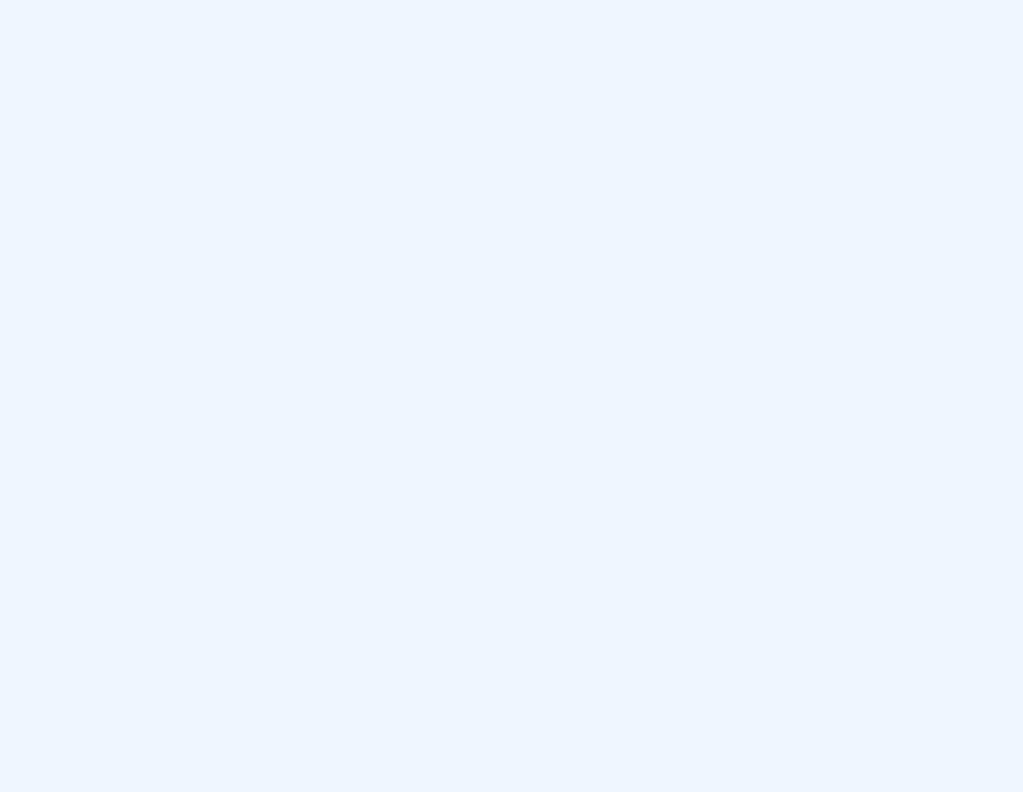
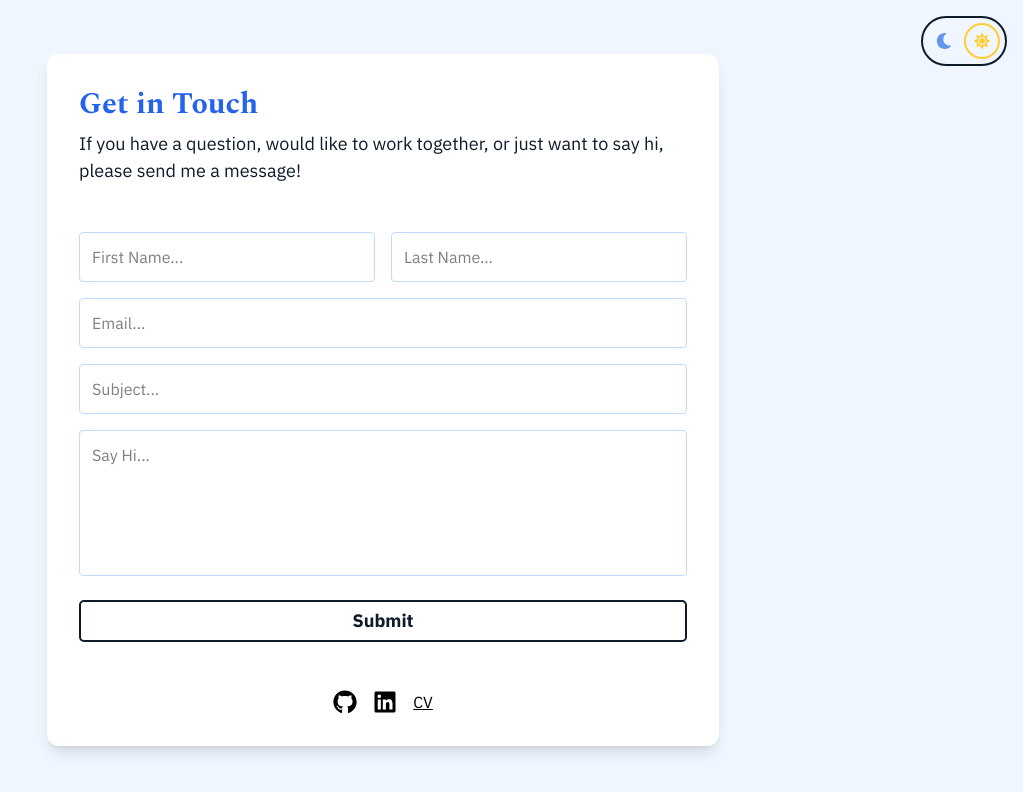
Before and after one commit to RaeesaParker/portfolio-redesigned-25, a React (Vite) app: page /contact in a window 1280 px wide. Before the commit this address had no page. Shown: the top 792 px of the page, without its empty margins (257-1280 px from the left). Built offline with nearby package versions, Linux system fonts and the light colour scheme.

Commit message:
feat(contact)- add contact form

```diff
--- a/src/App.css
+++ b/src/App.css
@@ -13,6 +13,7 @@
   --color-blue-600: #3b82f6;
   --color-blue-700: #2563eb;
   --color-blue-800: #1d4ed8;
+  --color-blue-850: #0c1b4d;
   --color-blue-900: #0d1b2a; /* deep navy */
 
   /* Blacks */
@@ -83,7 +84,7 @@
   }
 
   h3 {
-    font-size: var(--text-lg);
+    font-size: var(--text-xl);
     font-family: var(--font-serif);
     color: var(--color-gold-600);
   }
@@ -94,8 +95,17 @@
 
   p {
     color: var(--color-blue-900);
+    font-size: var(--text-lg);
   }
   .dark p {
+    color: var(--color-blue-100);
+  }
+
+  footer {
+    color: var(--color-blue-900);
+    font-size: var(--text-lg);
+  }
+  .dark footer {
     color: var(--color-blue-100);
   }
 }
--- a/src/App.tsx
+++ b/src/App.tsx
@@ -4,6 +4,9 @@ import { useRef } from 'react';
 import './App.css';
 import { ColourSwitcher } from './common/colourSwitcher';
 import { About } from './pages/homepage/components/about';
+import { Work } from './pages/homepage/components/work';
+import { Contact } from './pages/homepage/components/contact';
+import { Footer } from './common/footer';
 
 function App() {
   const aboutRef = useRef<HTMLDivElement>(null);
@@ -13,13 +16,16 @@ function App() {
       aboutRef.current.scrollIntoView({ behavior: 'smooth' });
     }
   };
-  // 242424 black colour
+
   return (
     <>
-      <div className="flex flex-col">
+      <div className="flex flex-col pr-16 pl-16">
         <ColourSwitcher />
         <Hero onEnterUniverse={scrollToAbout} />
         <About aboutRef={aboutRef} />
+        <Work />
+        <Contact />
+        <Footer />
       </div>
     </>
   );
--- /dev/null
+++ b/src/common/footer.tsx
@@ -0,0 +1,7 @@
+export const Footer = () => {
+  return (
+    <footer className="w-full py-4 text-center text-sm">
+      &copy; 2025 Raeesa Parker
+    </footer>
+  );
+};
--- a/src/main.tsx
+++ b/src/main.tsx
@@ -5,6 +5,8 @@ import App from './App.tsx';
 
 import './index.css';
 import { AboutPage } from './pages/about/aboutPage.tsx';
+import { WorkPage } from './pages/work/workPage.tsx';
+import { ContactPage } from './pages/contact/contactPage.tsx';
 
 const root = document.getElementById('root');
 if (root) {
@@ -13,7 +15,9 @@ if (root) {
       <Routes>
         <Route path="/" element={<App />} />
         <Route path="/about" element={<AboutPage />} />
-      </Routes>{' '}
+        <Route path="/work" element={<WorkPage />} />
+        <Route path="/contact" element={<ContactPage />} />
+      </Routes>
     </BrowserRouter>
   );
 } else {
--- /dev/null
+++ b/src/pages/contact/contactPage.tsx
@@ -0,0 +1,102 @@
+import React from 'react';
+import { FaGithub, FaLinkedin } from 'react-icons/fa';
+
+import { ColourSwitcher } from '../../common/colourSwitcher';
+
+export const ContactPage = () => {
+  return (
+    <div className="flex flex-col min-h-screen items-center justify-center bg-[var(--color-blue-50)] dark:bg-[var(--color-blue-900)] px-4 py-12">
+      <ColourSwitcher />
+
+      <div className="w-full max-w-2xl bg-white dark:bg-[var(--color-blue-850)] rounded-xl shadow-lg p-8 flex flex-col gap-8">
+        <div>
+          <h2 className="text-3xl font-bold text-[var(--color-blue-700)] dark:text-[var(--color-blue-100)] mb-2">
+            Get in Touch
+          </h2>
+          <p className="text-[var(--color-blue-900)] dark:text-[var(--color-blue-50)] mb-4">
+            If you have a question, would like to work together, or just want to
+            say hi, please send me a message!
+          </p>
+        </div>
+        <form
+          action="https://formspree.io/f/xzbqpgdj"
+          method="POST"
+          className="flex flex-col gap-4"
+        >
+          <div className="flex flex-col md:flex-row gap-4">
+            <input
+              type="text"
+              name="firstname"
+              placeholder="First Name..."
+              required
+              className="flex-1 p-3 rounded border border-[var(--color-blue-200)] focus:outline-none focus:ring-2 focus:ring-[var(--color-gold-500)] bg-[var(--color-white-50)] dark:bg-[var(--color-blue-850)]"
+            />
+            <input
+              type="text"
+              name="lastname"
+              placeholder="Last Name..."
+              required
+              className="flex-1 p-3 rounded border border-[var(--color-blue-200)] focus:outline-none focus:ring-2 focus:ring-[var(--color-gold-500)] bg-[var(--color-white-50)] dark:bg-[var(--color-blue-850)]"
+            />
+          </div>
+          <input
+            type="email"
+            name="email"
+            placeholder="Email..."
+            required
+            className="p-3 rounded border border-[var(--color-blue-200)] focus:outline-none focus:ring-2 focus:ring-[var(--color-gold-500)] bg-[var(--color-white-50)] dark:bg-[var(--color-blue-850)]"
+          />
+          <input
+            type="text"
+            name="subject"
+            placeholder="Subject..."
+            required
+            className="p-3 rounded border border-[var(--color-blue-200)] focus:outline-none focus:ring-2 focus:ring-[var(--color-gold-500)] bg-[var(--color-white-50)] dark:bg-[var(--color-blue-850)]"
+          />
+          <textarea
+            name="message"
+            placeholder="Say Hi..."
+            required
+            rows={5}
+            className="p-3 rounded border border-[var(--color-blue-200)] focus:outline-none focus:ring-2 focus:ring-[var(--color-gold-500)] bg-[var(--color-white-50)] dark:bg-[var(--color-blue-850)] resize-none"
+          />
+          <button
+            type="submit"
+            className="button-border w-full mt-2 py-2 font-semibold text-lg"
+          >
+            Submit
+          </button>
+        </form>
+        <div className="flex flex-col items-center gap-2 mt-4">
+          <div className="flex gap-4 text-2xl">
+            <a
+              href="https://github.com/RaeesaParker"
+              target="_blank"
+              rel="noreferrer"
+              className="hover:text-[var(--color-gold-500)] transition-colors"
+            >
+              <FaGithub />
+            </a>
+            <a
+              href="https://www.linkedin.com/in/raeesa-parker/"
+              target="_blank"
+              rel="noreferrer"
+              className="hover:text-[var(--color-gold-500)] transition-colors"
+            >
+              <FaLinkedin />
+            </a>
+            <a
+              href="/RaeesaParkerCV.pdf"
+              target="_blank"
+              rel="noreferrer"
+              className="text-base underline hover:text-[var(--color-gold-500)] transition-colors"
+              download
+            >
+              CV
+            </a>
+          </div>
+        </div>
+      </div>
+    </div>
+  );
+};
--- a/src/pages/homepage/components/about.tsx
+++ b/src/pages/homepage/components/about.tsx
@@ -12,12 +12,12 @@ export const About = ({
   return (
     <div
       ref={aboutRef}
-      className="flex flex-row md:flex-row items-center justify-center w-full  h-dvh px-8 py-16 gap-8"
+      className="flex flex-col md:flex-row items-center justify-center w-full h-dvh px-8 py-16 gap-32"
     >
-      <div className="flex-1 flex flex-col items-start justify-center max-w-xl gap-5">
+      <div className="flex-[2] flex flex-col items-start justify-center  gap-5 ">
         <h2 className="mb-2 ">About me</h2>
         <h3 className="mb--4">From studying stars to building software</h3>
-        <p className="text-base leading-relaxed">
+        <p className=" leading-relaxed">
           I apply the analytical thinking and problem-solving skills I developed
           in astronomy to create innovative digital solutions as a full stack
           developer.
@@ -39,8 +39,8 @@ export const About = ({
           Learn more
         </button>
       </div>
-      <div className="flex-1 flex items-center justify-center ">
-        <img src={AboutImage} alt="About illustration" className="w-2/3" />
+      <div className="flex-1 flex items-center justify-center  max-w-1/3">
+        <img src={AboutImage} alt="About illustration" className="w-2/3 " />
       </div>
     </div>
   );
--- /dev/null
+++ b/src/pages/homepage/components/contact.tsx
@@ -0,0 +1,20 @@
+import { useNavigate } from 'react-router-dom';
+
+export const Contact = () => {
+  const navigate = useNavigate();
+  return (
+    <div className="flex flex-col items-center justify-center py-12 gap-4  w-full max-w-lg mx-auto mt-12">
+      <h2>Let's work together!</h2>
+      <p className="text-center">
+        Interested in collaborating or have a project in mind? Reach out and
+        let's make something amazing together.
+      </p>
+      <button
+        className="button-border w-1/2 mt-2"
+        onClick={() => navigate('/contact')}
+      >
+        Contact Me
+      </button>
+    </div>
+  );
+};
--- /dev/null
+++ b/src/pages/homepage/components/work.tsx
@@ -0,0 +1,37 @@
+import WorkImage from '../assets/work.png';
+import { useNavigate } from 'react-router-dom';
+
+export const Work = () => {
+  const navigate = useNavigate();
+
+  return (
+    <div className="flex flex-col-reverse md:flex-row items-center justify-between w-full h-1/2 px-8 py-16 gap-32  ">
+      <div className="flex items-center justify-center  max-w-1/3">
+        <img src={WorkImage} alt="Work illustration" className="w-2/3" />
+      </div>
+      <div className="flex flex-col items-start justify-center  gap-5 ">
+        <h2 className="mb-2">My Work</h2>
+        <h3 className="mb-4">Building Solutions Across Platforms</h3>
+        <p className=" leading-relaxed">
+          I have experience delivering robust web and mobile applications,
+          collaborating with cross-functional teams, and driving innovation from
+          concept to deployment. My work spans a variety of industries and
+          technologies, always with a focus on user experience and technical
+          excellence.
+        </p>
+        <p>
+          Recent projects include interactive data visualizations, scalable
+          backend systems, and immersive AR/VR experiences.
+        </p>
+        <button
+          className="button-border w-1/2 mt-3"
+          onClick={() => {
+            navigate('/work');
+          }}
+        >
+          View Portfolio
+        </button>
+      </div>
+    </div>
+  );
+};
--- /dev/null
+++ b/src/pages/work/workPage.tsx
@@ -0,0 +1,3 @@
+export const WorkPage = () => {
+  return <div>WorkPage</div>;
+};
```
Also changed, not shown: src/pages/homepage/assets/work.png (added).
